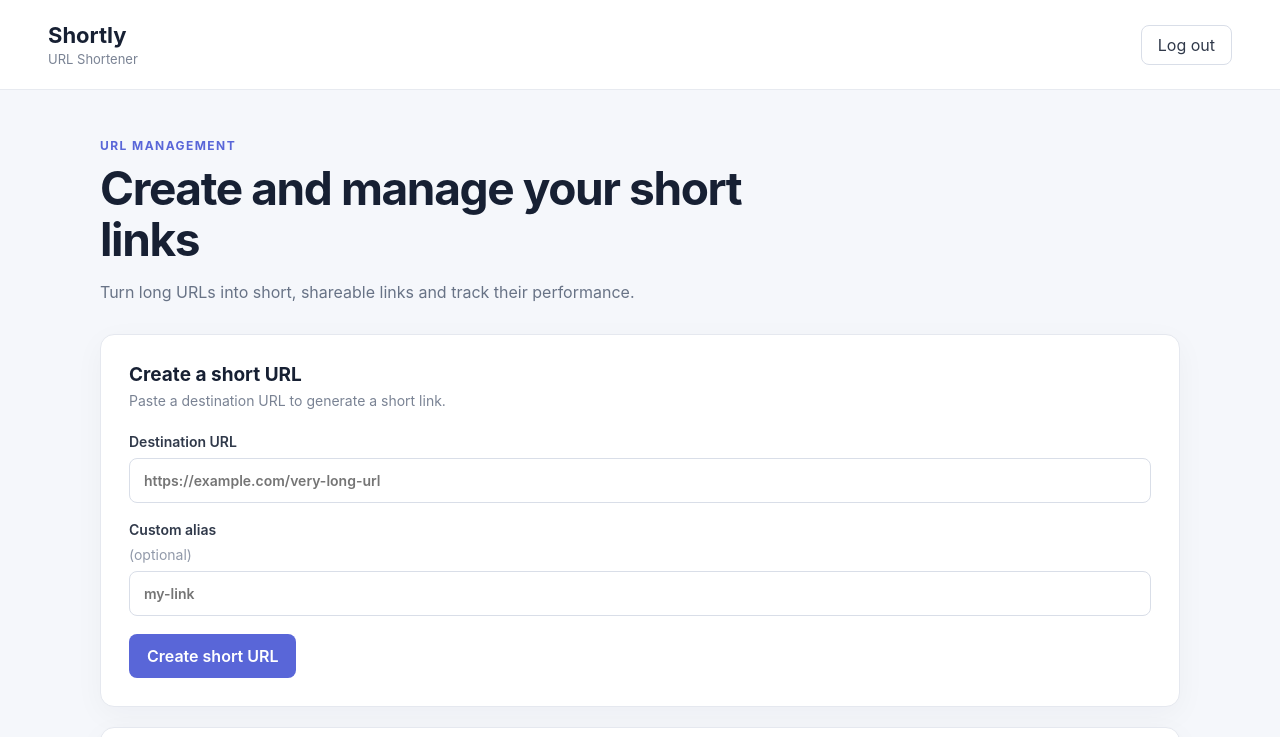
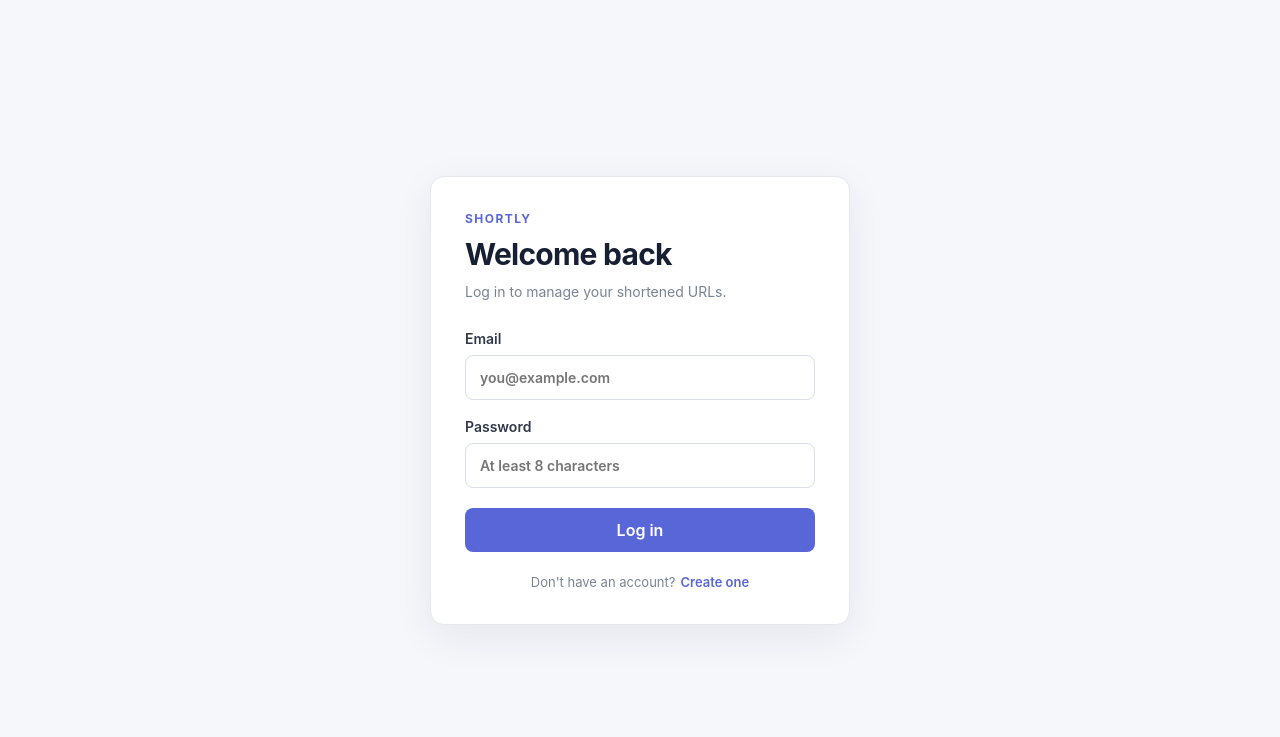
Before and after one commit to hetram1/url-shortener, a React (Vite) app in the folder frontend/: page / in a window 1280 px wide. Shown: the top 737 px of the page. Built offline with nearby package versions, Linux system fonts and the light colour scheme.

Commit message:
Connect frontend authentication

```diff
--- a/frontend/src/App.css
+++ b/frontend/src/App.css
@@ -194,3 +194,100 @@ button {
     padding: 20px;
   }
 }
+
+.auth-page {
+  min-height: 100vh;
+  display: grid;
+  place-items: center;
+  padding: 24px;
+}
+
+.auth-card {
+  width: min(420px, 100%);
+  padding: 34px;
+  background: #ffffff;
+  border: 1px solid #e5e8ef;
+  border-radius: 14px;
+  box-shadow: 0 12px 40px rgba(23, 32, 51, 0.07);
+}
+
+.auth-header {
+  margin-bottom: 28px;
+}
+
+.auth-header h1 {
+  margin: 0;
+  font-size: 30px;
+  letter-spacing: -0.025em;
+}
+
+.auth-header > p:last-child {
+  margin: 9px 0 0;
+  color: #7a8394;
+  font-size: 14px;
+  line-height: 1.5;
+}
+
+.auth-form {
+  display: grid;
+  gap: 18px;
+}
+
+.auth-form label {
+  display: grid;
+  gap: 8px;
+  color: #30394a;
+  font-size: 14px;
+  font-weight: 600;
+}
+
+.auth-form input {
+  width: 100%;
+  padding: 13px 14px;
+  border: 1px solid #d9dee8;
+  border-radius: 8px;
+  outline: none;
+  color: #172033;
+  background: #ffffff;
+}
+
+.auth-form input:focus {
+  border-color: #5966d8;
+  box-shadow: 0 0 0 3px rgba(89, 102, 216, 0.12);
+}
+
+.auth-button {
+  width: 100%;
+  margin-top: 2px;
+}
+
+.primary-button:disabled {
+  cursor: not-allowed;
+  opacity: 0.65;
+}
+
+.form-message {
+  margin: 0;
+  padding: 10px 12px;
+  border-radius: 8px;
+  background: #f8f1e7;
+  color: #795b2d;
+  font-size: 13px;
+}
+
+.auth-switch {
+  display: flex;
+  justify-content: center;
+  gap: 5px;
+  margin-top: 22px;
+  color: #7a8394;
+  font-size: 13px;
+}
+
+.auth-switch button {
+  padding: 0;
+  border: 0;
+  background: transparent;
+  color: #5966d8;
+  font-weight: 600;
+}
--- a/frontend/src/App.tsx
+++ b/frontend/src/App.tsx
@@ -1,6 +1,65 @@
+import { useState } from "react";
+import type { FormEvent } from "react";
 import "./App.css";
+import {
+  clearAccessToken,
+  getCurrentUser,
+  login,
+  register,
+  saveAccessToken,
+} from "./api/auth";
+import type { User } from "./api/auth";
+
+type AuthMode = "login" | "register";
 
 function App() {
+  const [authMode, setAuthMode] = useState<AuthMode>("login");
+  const [email, setEmail] = useState("");
+  const [password, setPassword] = useState("");
+  const [user, setUser] = useState<User | null>(null);
+  const [message, setMessage] = useState("");
+  const [loading, setLoading] = useState(false);
+
+  async function handleAuth(event: FormEvent<HTMLFormElement>) {
+    event.preventDefault();
+
+    setMessage("");
+    setLoading(true);
+
+    try {
+      if (authMode === "register") {
+        await register(email, password);
+        setMessage("Account created. You can now log in.");
+        setAuthMode("login");
+        setPassword("");
+        return;
+      }
+
+      const response = await login(email, password);
+
+      saveAccessToken(response.accessToken);
+
+      const currentUser = await getCurrentUser();
+      setUser(currentUser);
+      setMessage("");
+    } catch (error) {
+      setMessage(
+        error instanceof Error ? error.message : "Something went wrong",
+      );
+    } finally {
+      setLoading(false);
+    }
+  }
+
+  function handleLogout() {
+    clearAccessToken();
+    setUser(null);
+    setEmail("");
+    setPassword("");
+    setMessage("");
+  }
+
+  if (user) {
     return (
       <div className="app">
         <header className="topbar">
@@ -9,26 +68,31 @@ function App() {
             <p>URL Shortener</p>
           </div>
 
-        <button className="logout-button">Log out</button>
+          <div className="user-area">
+            <span>{user.email}</span>
+            <button className="logout-button" onClick={handleLogout}>
+              Log out
+            </button>
+          </div>
         </header>
 
         <main className="dashboard">
           <section className="hero">
-          <div>
             <p className="eyebrow">URL MANAGEMENT</p>
             <h2>Create and manage your short links</h2>
             <p className="hero-text">
               Turn long URLs into short, shareable links and track their
               performance.
             </p>
-          </div>
           </section>
 
           <section className="create-card">
             <div className="section-heading">
               <div>
                 <h3>Create a short URL</h3>
-              <p>Paste a destination URL to generate a short link.</p>
+                <p>
+                  Paste a destination URL to generate a short link.
+                </p>
               </div>
             </div>
 
@@ -56,7 +120,9 @@ function App() {
             <div className="section-heading">
               <div>
                 <h3>Your links</h3>
-              <p>Manage your shortened URLs and view their performance.</p>
+                <p>
+                  Manage your shortened URLs and view their performance.
+                </p>
               </div>
             </div>
 
@@ -70,4 +136,74 @@ function App() {
     );
   }
 
+  return (
+    <div className="auth-page">
+      <div className="auth-card">
+        <div className="auth-header">
+          <p className="eyebrow">SHORTLY</p>
+          <h1>{authMode === "login" ? "Welcome back" : "Create your account"}</h1>
+          <p>
+            {authMode === "login"
+              ? "Log in to manage your shortened URLs."
+              : "Create an account to start shortening URLs."}
+          </p>
+        </div>
+
+        <form className="auth-form" onSubmit={handleAuth}>
+          <label>
+            Email
+            <input
+              type="email"
+              value={email}
+              onChange={(event) => setEmail(event.target.value)}
+              placeholder="you@example.com"
+              required
+            />
+          </label>
+
+          <label>
+            Password
+            <input
+              type="password"
+              value={password}
+              onChange={(event) => setPassword(event.target.value)}
+              placeholder="At least 8 characters"
+              minLength={8}
+              required
+            />
+          </label>
+
+          {message && <p className="form-message">{message}</p>}
+
+          <button className="primary-button auth-button" disabled={loading}>
+            {loading
+              ? "Please wait..."
+              : authMode === "login"
+                ? "Log in"
+                : "Create account"}
+          </button>
+        </form>
+
+        <div className="auth-switch">
+          {authMode === "login" ? (
+            <>
+              <span>Don't have an account?</span>
+              <button onClick={() => setAuthMode("register")}>
+                Create one
+              </button>
+            </>
+          ) : (
+            <>
+              <span>Already have an account?</span>
+              <button onClick={() => setAuthMode("login")}>
+                Log in
+              </button>
+            </>
+          )}
+        </div>
+      </div>
+    </div>
+  );
+}
+
 export default App;
--- a/package.json
+++ b/package.json
@@ -14,6 +14,7 @@
   "description": "",
   "dependencies": {
     "bcrypt": "^6.0.0",
+    "cors": "^2.8.6",
     "dotenv": "^18.0.4",
     "express": "^5.2.1",
     "jsonwebtoken": "^9.0.3",
@@ -25,6 +26,7 @@
   },
   "devDependencies": {
     "@types/bcrypt": "^6.0.0",
+    "@types/cors": "^2.8.19",
     "@types/express": "^5.0.6",
     "@types/jest": "^30.0.0",
     "@types/jsonwebtoken": "^9.0.10",
```
Also changed, not shown: 2 other files (tests, documents, lock files or other folders). Lines whose indentation alone changed are shown as unchanged.
